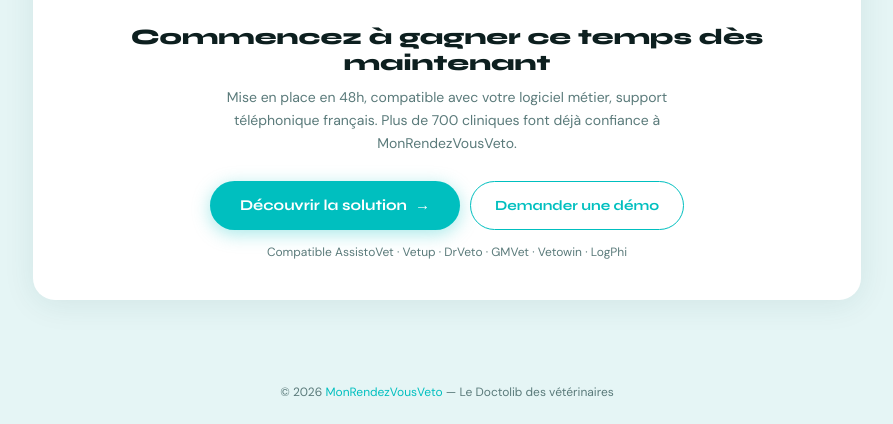
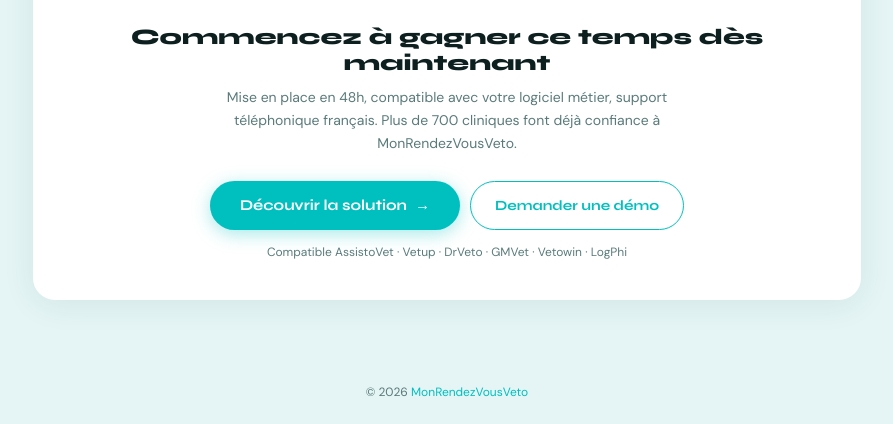
Before and after one commit to thomassmonrendezvousveto-code/No-show-calculator, a website: page index.html in a window 1280 px wide. Shown: the part 2299-2723 px from the top of the page, without its empty margins (193-1086 px from the left). Drawn offline with Linux system fonts and the light colour scheme.

Commit message:
Add files via upload

```diff
--- a/index.html
+++ b/index.html
@@ -204,7 +204,7 @@ footer a{color:#00BFBF;text-decoration:none}
     <div class="cn">Compatible AssistoVet · Vetup · DrVeto · GMVet · Vetowin · LogPhi</div>
   </div>
 </div>
-<footer><p>© 2026 <a href="https://www.monrendezvousveto.fr">MonRendezVousVeto</a> — Le Doctolib des vétérinaires</p></footer>
+<footer><p>© 2026 <a href="https://www.monrendezvousveto.fr">MonRendezVousVeto</a></p></footer>
 <script>
 const JOURS=230,TL=0.10,TNC=0.15,MIN=4;
 const sl={rdvJour:{b:'rdvVal',f:v=>v},nbVetos:{b:'vetosVal',f:v=>v},caConsult:{b:'caVal',f:v=>v+' €'},visitesAn:{b:'visitesVal',f:v=>v}};
```
